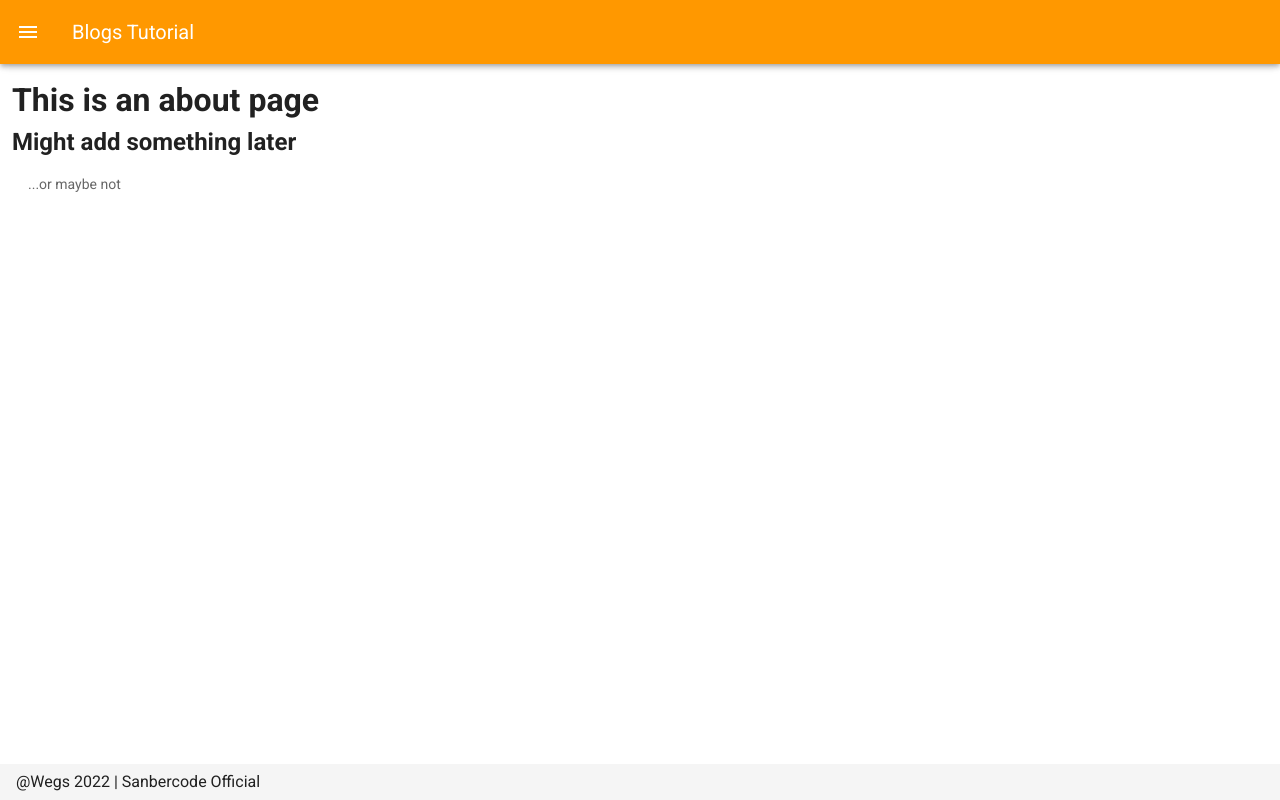
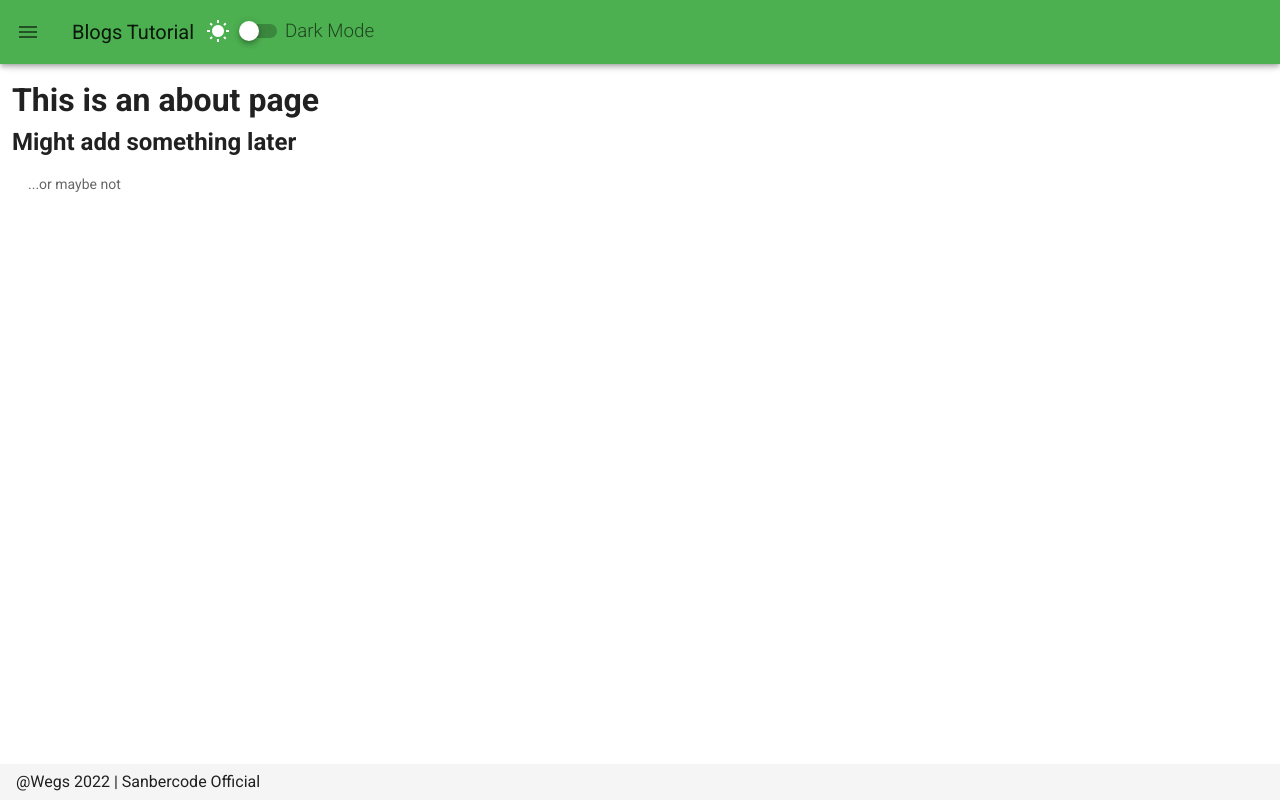
Before and after one commit to wega-syf/vuecli-sanbercode-blog-project, a Vue app: page /about in a window 1280 px wide. Built offline with nearby package versions, Linux system fonts and the light colour scheme.

Commit message:
1.1 DarkMode

```diff
--- a/src/App.vue
+++ b/src/App.vue
@@ -58,9 +58,13 @@
     </v-navigation-drawer>
 
      <!--TOP NAV BAR -->
-    <v-app-bar app color='orange' dark>
+    <v-app-bar app color='primary'>
       <v-app-bar-nav-icon @click.stop="toggleDrawer"></v-app-bar-nav-icon>
       <v-toolbar-title>Blogs Tutorial</v-toolbar-title>
+      <div class="pt-4 ml-3">
+
+        <ToggleDarkMode  />
+      </div>
     </v-app-bar>
 
     <!-- Sizes your content based upon application components -->
@@ -87,13 +91,14 @@
 import {mapActions,mapGetters} from 'vuex'
 import Alert from './components/Alert.vue'
 import Dialog from './components/Dialog.vue'
-
+import ToggleDarkMode from './components/ToggleDarkMode.vue'
 
 export default {
   name: 'App',
   components:{
     Alert,
-    Dialog
+    Dialog,
+    ToggleDarkMode
   },
   data: () => ({
     //
--- /dev/null
+++ b/src/components/ToggleDarkMode.vue
@@ -0,0 +1,50 @@
+<template>
+    <div class="pt-1">
+        <v-switch v-model="darkmodeComp" color="blue">
+            <v-icon slot="prepend" color='white'> {{iconName}} </v-icon>
+            <h3 class="font-weight-light" slot="label">Dark Mode</h3>
+
+        </v-switch>
+    </div>
+</template>
+<script>
+export default {
+name:'ToggleDarkMode',
+  data () {
+    return {
+      darkmode: false,
+      iconName:'mdi-white-balance-sunny'
+    }
+  },
+  computed: {
+    darkmodeComp : {
+      get(){
+
+          return this.darkmode
+      },
+      set(){
+          this.darkmode = !this.darkmode
+          this.$vuetify.theme.dark = this.darkmode
+          localStorage.setItem('DarkMode', this.darkmode)
+
+        //   Change icon
+        if (this.darkmode === false) this.iconName ='mdi-white-balance-sunny'
+        if (this.darkmode === true) this.iconName = 'mdi-moon-waxing-crescent'
+      }
+    },
+  },
+  created () {
+    if (process.browser) {
+      if (localStorage.getItem('DarkMode')) {
+        const cookieValue = JSON.parse(localStorage.getItem('DarkMode'))
+        this.darkmode = cookieValue
+        this.$vuetify.theme.dark = cookieValue
+      }
+    }
+  },
+
+}
+</script>
+<style lang="">
+
+</style>
--- a/src/plugins/vuetify.js
+++ b/src/plugins/vuetify.js
@@ -1,7 +1,28 @@
 import Vue from 'vue';
 import Vuetify from 'vuetify/lib/framework';
+import colors from 'vuetify/lib/util/colors'
 
 Vue.use(Vuetify);
 
 export default new Vuetify({
+    theme: {
+        dark:false,
+        themes: {
+          light: {
+            primary: colors.green,
+            secondary: colors.grey.darken1,
+            anchor: colors.grey.darken1,
+          },
+
+          dark: {
+            primary: colors.purple.darken3,
+            secondary: colors.white,
+            accent: colors.white,
+            error: '#FF5252',
+            info: '#2196F3',
+            success: '#4CAF50',
+            warning: '#FFC107',
+          },
+        },
+      }
 });
--- a/src/views/Home.vue
+++ b/src/views/Home.vue
@@ -32,12 +32,14 @@
 <script>
   import BlogCard from '../components/BlogCard.vue'
 
+
   import {mapGetters,mapActions} from 'vuex'
 
   export default {
     name: 'Home',
     components:{
-      BlogCard
+      BlogCard,
+
     },
     data() {
       return {
```
